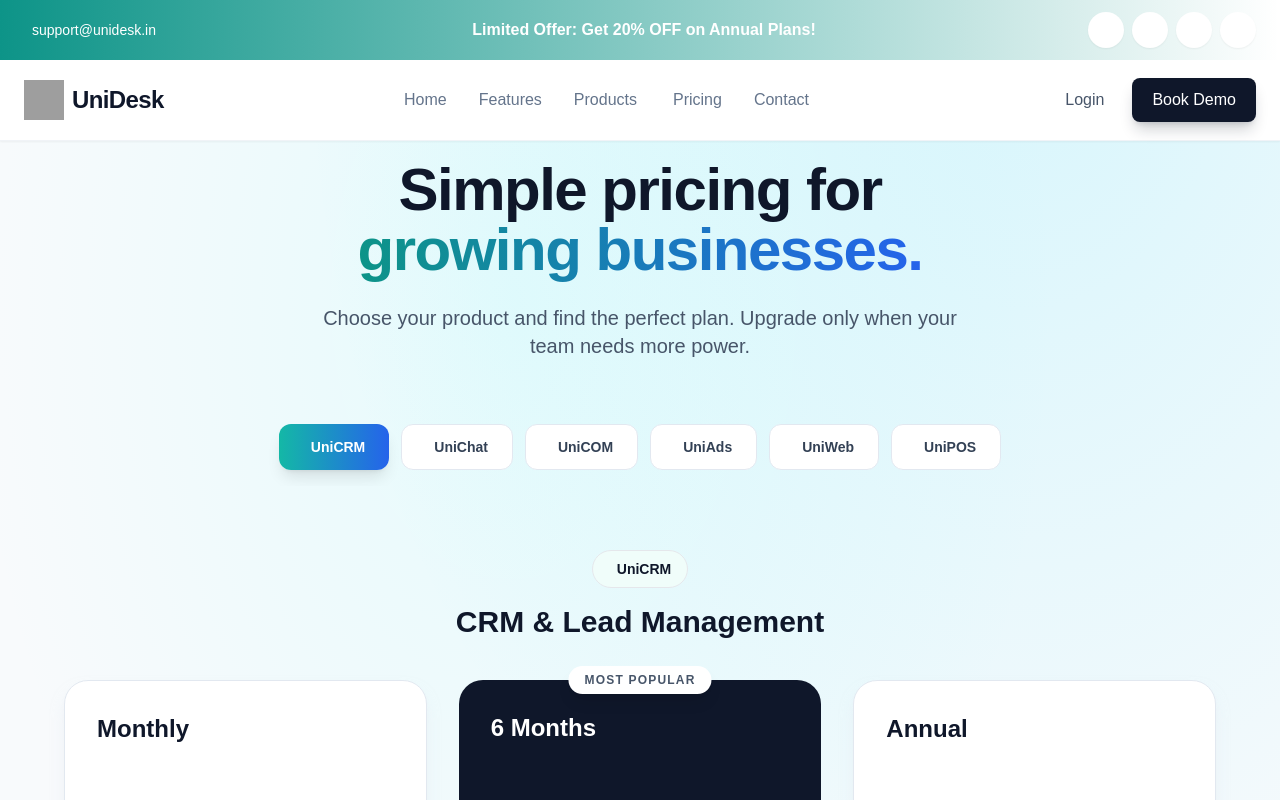
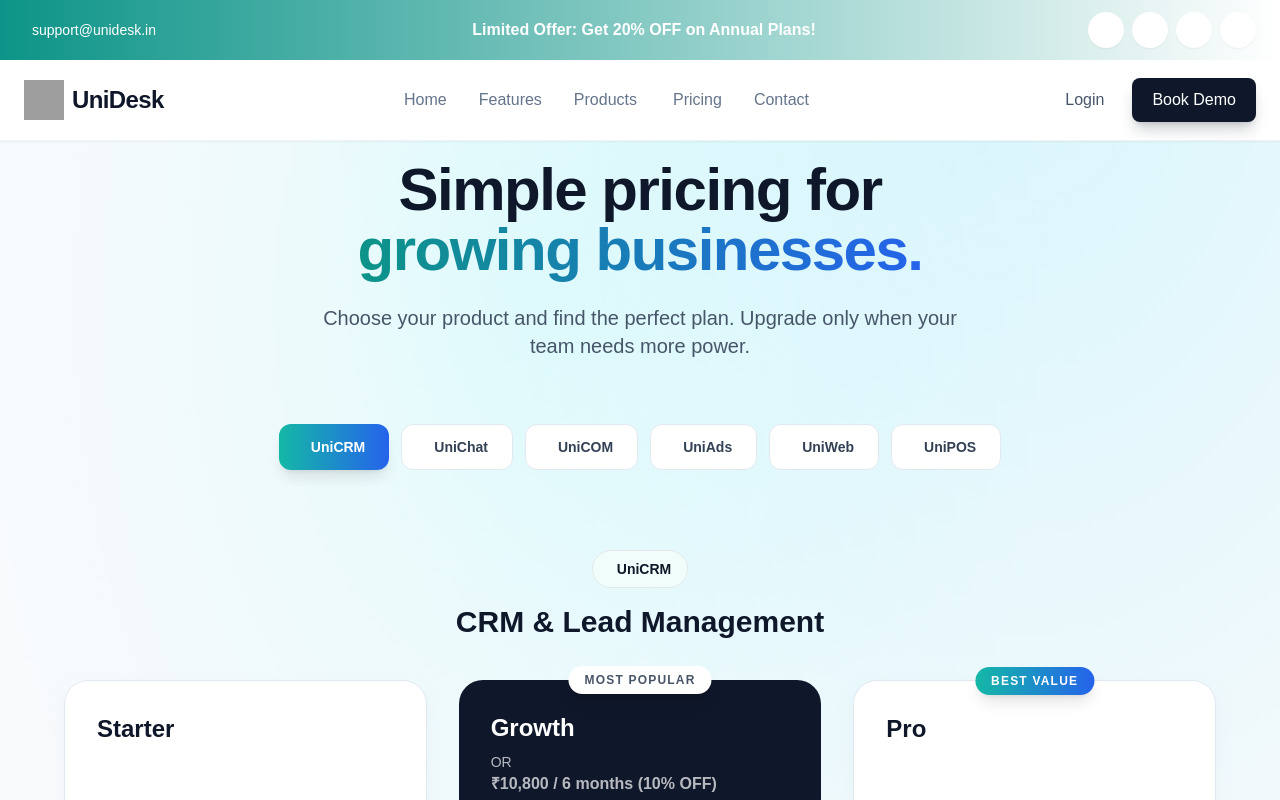
Before and after one commit to raovipul4-tech/unidesk-main, a Next.js app in the folder apps/web/: page /pricing in a window 1280 px wide. Shown: the top 800 px of the page. Built offline with nearby package versions, Linux system fonts and the light colour scheme; grey boxes are pictures that could not be loaded; a web font is replaced by a local one.

Commit message:
plans for unicrm
✅ Final Subscription Plans
🔹 Starter
₹350 / month
Le

```diff
--- a/apps/web/app/pricing/page.tsx
+++ b/apps/web/app/pricing/page.tsx
@@ -30,14 +30,38 @@ export default function PricingPage() {
   };
 
   // Pricing data for all apps
-  const pricingData: Record<AppType, { name: string; description: string; plans: Array<{ title: string; monthlyPrice?: number; annualPrice?: number; features: string[]; isPopular?: boolean; buttonText: string; bgGradient?: string; textColor?: string; buttonColor?: string }> }> = {
+  const pricingData: Record<AppType, { name: string; description: string; plans: Array<{ title: string; monthlyPrice?: number; annualPrice?: number; features: string[]; isPopular?: boolean; buttonText: string; bgGradient?: string; textColor?: string; buttonColor?: string; tag?: string; savingsText?: string; billingNote?: string }> }> = {
     unicrm: {
       name: 'UniCRM',
       description: 'CRM & Lead Management',
       plans: [
-        { title: 'Monthly', monthlyPrice: 350, features: ['1 user', '2,500 leads', 'Lead management', 'Basic reporting', 'API access', 'Email support'], buttonText: 'Start Free Trial' },
-        { title: '6 Months', monthlyPrice: 7000, features: ['10 users', '50,000 leads', 'Advanced workflows', 'Analytics & insights', 'API access', 'Priority support', 'Additional users: ₹200/month'], isPopular: true, buttonText: 'Start Free Trial', bgGradient: 'bg-slate-900', textColor: 'text-white' },
-        { title: 'Annual', monthlyPrice: 10000, features: ['15 users', '100,000 leads', 'Custom integrations', 'API access', 'Dedicated account manager', '24/7 phone support', 'Additional users: ₹200/month'], buttonText: 'Contact Sales' }
+        {
+          title: 'Starter',
+          monthlyPrice: 350,
+          features: ['1 user', '2,500 leads', 'Lead management', 'Basic reporting', 'API access', 'Email support'],
+          buttonText: 'Start Free Trial',
+          tag: ''
+        },
+        {
+          title: 'Growth',
+          monthlyPrice: 2000,
+          annualPrice: 10800,
+          features: ['10 users', '50,000 leads', 'Advanced workflows', 'Analytics & insights', 'API access', 'Priority support', 'Additional users: ₹200/month'],
+          isPopular: true,
+          buttonText: 'Start Free Trial',
+          bgGradient: 'bg-slate-900',
+          textColor: 'text-white',
+          tag: 'Most Popular',
+          savingsText: 'Save ₹1,200 with 6-month plan'
+        },
+        {
+          title: 'Pro',
+          monthlyPrice: 15000,
+          features: ['15 users', '100,000 leads', 'Custom integrations', 'API access', 'Dedicated account manager', '24/7 phone support', 'Additional users: ₹200/month'],
+          buttonText: 'Contact Sales',
+          tag: 'Best Value',
+          billingNote: '₹1,250/month (billed annually)'
+        }
       ]
     },
     unichat: {
@@ -190,9 +214,9 @@ export default function PricingPage() {
                                 let displayPrice = '';
                                 if (selectedApp === 'unicrm') {
                                     // UniCRM shows fixed prices based on title
-                                    if (plan.title === 'Monthly') displayPrice = '₹350/user/month';
-                                    else if (plan.title === '6 Months') displayPrice = '₹7,000';
-                                    else if (plan.title === 'Annual') displayPrice = '₹10,000/year';
+                                    if (plan.title === 'Starter') displayPrice = '₹350/user/month';
+                                    else if (plan.title === 'Growth') displayPrice = '₹2,000/month';
+                                    else if (plan.title === 'Pro') displayPrice = '₹15,000/year';
                                 } else {
                                     // Other apps show monthly or annual pricing
                                     if (billingCycle === 'monthly') {
@@ -209,18 +233,30 @@ export default function PricingPage() {
                                             ? plan.bgGradient || 'bg-slate-900 border-2 border-slate-800 shadow-2xl shadow-brand-500/20 text-white'
                                             : 'bg-white border border-slate-200 shadow-lg shadow-slate-200/50 hover:border-brand-300'
                                     }`}>
-                                        {plan.isPopular && !plan.bgGradient && (
-                                            <div className="absolute top-0 left-1/2 -translate-x-1/2 -translate-y-1/2 bg-gradient-to-r from-brand-500 to-blue-600 text-white px-4 py-1.5 rounded-full text-xs font-bold uppercase tracking-widest shadow-lg">Most Popular</div>
-                                        )}
-                                        {plan.isPopular && plan.bgGradient && (
-                                            <div className="absolute top-0 left-1/2 -translate-x-1/2 -translate-y-1/2 bg-white text-slate-600 px-4 py-1.5 rounded-full text-xs font-bold uppercase tracking-widest shadow-lg">Most Popular</div>
+                                        {plan.tag && (
+                                            <div className={`absolute top-0 left-1/2 -translate-x-1/2 -translate-y-1/2 px-4 py-1.5 rounded-full text-xs font-bold uppercase tracking-widest shadow-lg ${
+                                                plan.isPopular && plan.bgGradient
+                                                    ? 'bg-white text-slate-600'
+                                                    : 'bg-gradient-to-r from-brand-500 to-blue-600 text-white'
+                                            }`}>{plan.tag}</div>
                                         )}
                                         <div>
                                             <h3 className={`text-2xl font-bold mb-2 ${plan.textColor || 'text-slate-900'}`}>{plan.title}</h3>
-                                            <p className={`text-sm mb-6 h-10 ${plan.textColor ? 'text-white/70' : 'text-slate-500'}`}></p>
+                                            <p className={`text-sm mb-6 h-10 ${plan.textColor ? 'text-white/70' : 'text-slate-500'}`}>
+                                                {selectedApp === 'unicrm' && plan.title === 'Growth' && (
+                                                    <>OR<br />
+                                                    <span className="text-base font-bold">₹10,800 / 6 months (10% OFF)</span></>
+                                                )}
+                                            </p>
                                             <div className="mb-8 flex items-baseline gap-1 flex-wrap">
                                                 <span className={`text-4xl font-black ${plan.textColor || 'text-slate-900'}`}>{displayPrice}</span>
                                             </div>
+                                            {plan.savingsText && (
+                                                <p className={`text-sm font-semibold mb-6 ${plan.textColor ? 'text-green-300' : 'text-green-600'}`}>💚 {plan.savingsText}</p>
+                                            )}
+                                            {plan.billingNote && (
+                                                <p className={`text-sm font-semibold mb-6 ${plan.textColor ? 'text-blue-300' : 'text-blue-600'}`}>👉 {plan.billingNote}</p>
+                                            )}
                                             <button className={`w-full py-4 px-4 rounded-xl font-bold hover:opacity-90 active:scale-[0.98] transition-all mb-8 ${
                                                 plan.isPopular && !plan.bgGradient
                                                     ? 'bg-brand-600 text-white hover:bg-brand-500'
```
